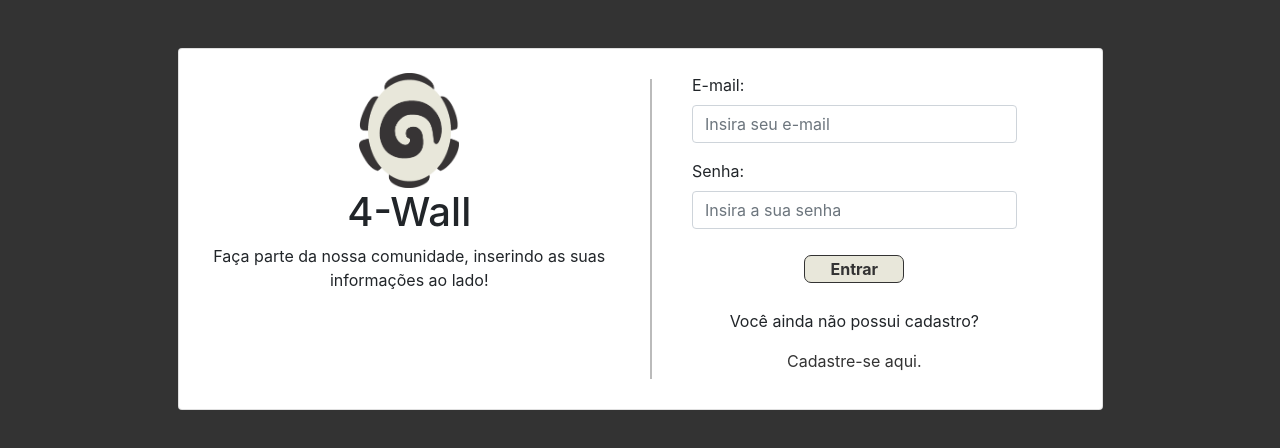
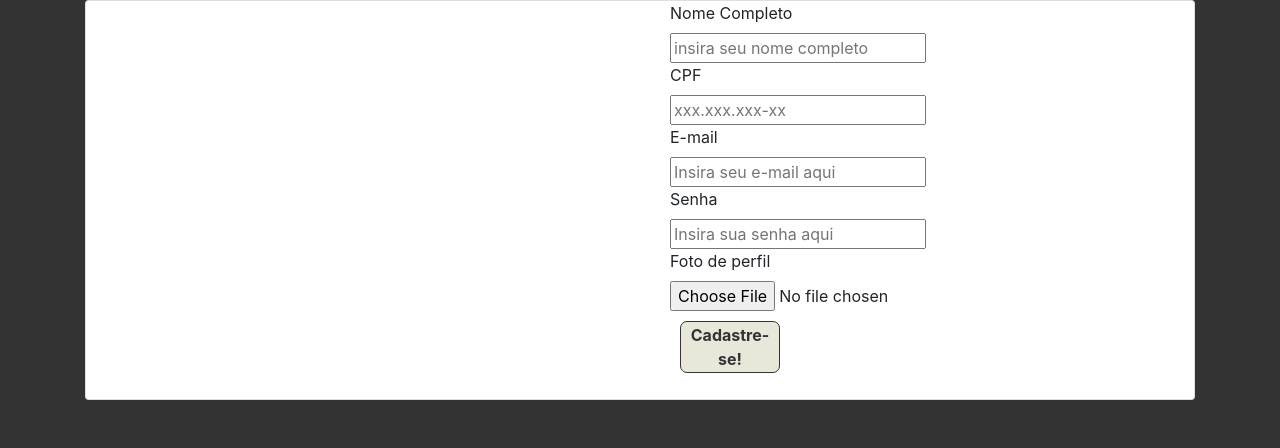
Before and after one commit to vitor-moraes/registration-and-login-system, a React (Create React App) app: page / in a window 1280 px wide. Shown: the top 448 px of the page. Built offline with nearby package versions, Linux system fonts and the light colour scheme.

Commit message:
Feat: registration form basic structure

```diff
--- a/package.json
+++ b/package.json
@@ -9,6 +9,7 @@
     "bootstrap": "^4.5.0",
     "react": "^16.13.1",
     "react-dom": "^16.13.1",
+    "react-input-mask": "^2.0.4",
     "react-scripts": "3.4.1"
   },
   "scripts": {
--- a/public/css/styles.css
+++ b/public/css/styles.css
@@ -18,7 +18,6 @@
   margin: 30px 10px;
 }
 .centralize-card {
-  background-color: #33;
   margin: 0 auto;
   float: none;
   margin-bottom: 10px;
--- /dev/null
+++ b/src/components/RegistrationForm.js
@@ -0,0 +1,148 @@
+// Imports
+import React, { useState } from "react";
+// import api from "../services/api";
+import InputMask from "react-input-mask";
+
+// Exports
+export default function RegistrationForm() {
+  // useStates
+  const [name, setName] = useState(null);
+  const [cpf, setCpf] = useState(null);
+  const [email, setEmail] = useState(null);
+  const [password, setPassword] = useState(null);
+  const [file, setFile] = useState(null);
+  const data = new FormData(); // Always need when uses files requests
+
+  //
+  const handleSubmit = async (e) => {
+    e.preventDefault();
+    data.append("name", name);
+    data.append("cpf", cpf);
+    data.append("email", email);
+    data.append("password", password);
+    data.append(
+      "fileImage",
+      new File([file], Date.now() + ".jpg", { type: "image/jpg" })
+    );
+    // try {
+    // } catch (error) {
+    //   console.log(error);
+    // }
+  };
+
+  // Return
+  return (
+    <>
+      <div className="container text-left">
+        {/* Registration's Column */}
+        <form onSubmit={handleSubmit} encType="multipart/form-data">
+          <div className="form-group">
+            {/* Name's Line */}
+            <div>
+              <label className="" htmlFor="name">
+                Nome Completo
+              </label>
+              <div>
+                <input
+                  type="name"
+                  required
+                  className=""
+                  id="name"
+                  name="name"
+                  placeholder="insira seu nome completo"
+                  onChange={(e) => {
+                    setName(e.target.value);
+                  }}
+                />
+              </div>
+            </div>
+            {/* CPF's Line */}
+            <div>
+              <label className="" htmlFor="cpf">
+                CPF
+              </label>
+              <div>
+                <InputMask
+                  type="text"
+                  name="cpf"
+                  mask="999.999.999-99"
+                  pattern="\d{3}\.\d{3}\.\d{3}\-\d{2}"
+                  required
+                  className=""
+                  id="cpf"
+                  placeHolder="xxx.xxx.xxx-xx"
+                  onChange={(e) => {
+                    setCpf(e.target.value);
+                  }}
+                />
+              </div>
+            </div>
+            {/* Email's Line */}
+            <div>
+              <label className="" htmlFor="email">
+                E-mail
+              </label>
+              <div>
+                <input
+                  type="email"
+                  required
+                  className=""
+                  id="email"
+                  name="email"
+                  placeholder="Insira seu e-mail aqui"
+                  onChange={(e) => {
+                    setEmail(e.target.value);
+                  }}
+                />
+              </div>
+            </div>
+            {/* Password's Line */}
+            <div>
+              <label className="" htmlFor="password">
+                Senha
+              </label>
+              <div>
+                <input
+                  type="password"
+                  required
+                  className=""
+                  id="password"
+                  name="password"
+                  placeholder="Insira sua senha aqui"
+                  onChange={(e) => {
+                    setPassword(e.target.value);
+                  }}
+                />
+              </div>
+            </div>
+            {/* File's Line */}
+            <div>
+              <label className="" htmlFor="file">
+                Foto de perfil
+              </label>
+              <div>
+                <input
+                  type="file"
+                  required
+                  className=""
+                  accept=".jpg"
+                  id="file"
+                  name="file"
+                  onChange={(e) => {
+                    setFile(e.target.files[0]);
+                  }}
+                />
+              </div>
+            </div>
+            {/* Registration Button */}
+            <div className="">
+              <button className="basic-btn" type="submit">
+                Cadastre-se!
+              </button>
+            </div>
+          </div>
+        </form>
+      </div>
+    </>
+  );
+}
--- /dev/null
+++ b/src/components/RegistrationLogo.js
@@ -0,0 +1,5 @@
+import React from "react";
+
+export default function RegistrationLogo() {
+  return <div></div>;
+}
--- a/src/pages/Homepage.js
+++ b/src/pages/Homepage.js
@@ -1,24 +1,21 @@
-import React from "react";
+// Imports
+import React, { useEffect } from "react";
+import Loginpage from "./Loginpage";
+import Registrationpage from "./Registrationpage";
 
-import LoginForm from "../components/LoginForm";
-import LoginLogo from "../components/LoginLogo";
-
+// Exports
 export default function Homepage() {
+  //
+  useEffect(() => {
+    // console.log(localStorage.getItem("acesso"));
+    // if (!localStorage.getItem("acesso")) {
+    //   window.location.href = "/login";
+    // }
+  }, []);
+  //
   return (
     <>
-      <div className="container mt-5">
-        <div className="card col-10 centralize-card">
-          <div className="row">
-            <div className="col-6 text-center">
-              <LoginLogo />
-            </div>
-            <div className="vertical-line" />
-            <div className="col-5 text-center">
-              <LoginForm />
-            </div>
-          </div>
-        </div>
-      </div>
+      <Registrationpage />
     </>
   );
 }
--- /dev/null
+++ b/src/pages/Loginpage.js
@@ -0,0 +1,25 @@
+// Imports
+import React from "react";
+import LoginForm from "../components/LoginForm";
+import LoginLogo from "../components/LoginLogo";
+
+// Exports
+export default function Loginpage() {
+  return (
+    <>
+      <div className="container mt-5">
+        <div className="card col-10 centralize-card">
+          <div className="row">
+            <div className="col-6 text-center">
+              <LoginLogo />
+            </div>
+            <div className="vertical-line" />
+            <div className="col-5 text-center">
+              <LoginForm />
+            </div>
+          </div>
+        </div>
+      </div>
+    </>
+  );
+}
--- /dev/null
+++ b/src/pages/Registrationpage.js
@@ -0,0 +1,27 @@
+// Imports
+import React from "react";
+import RegistrationLogo from "../components/RegistrationLogo";
+import RegistrationForm from "../components/RegistrationForm";
+
+// Exports
+export default function Registrationpage() {
+  // Return
+  return (
+    <>
+      <div className="container">
+        <div className="card">
+          <div className="row">
+            {/*  */}
+            <div className="col-6">
+              <RegistrationLogo />
+            </div>
+            {/*  */}
+            <div className="col-6">
+              <RegistrationForm />
+            </div>
+          </div>
+        </div>
+      </div>
+    </>
+  );
+}
```
Also changed, not shown: src/components/LoginForm.js (+7 -4 lines), 1 other file (tests, documents, lock files or other folders).
